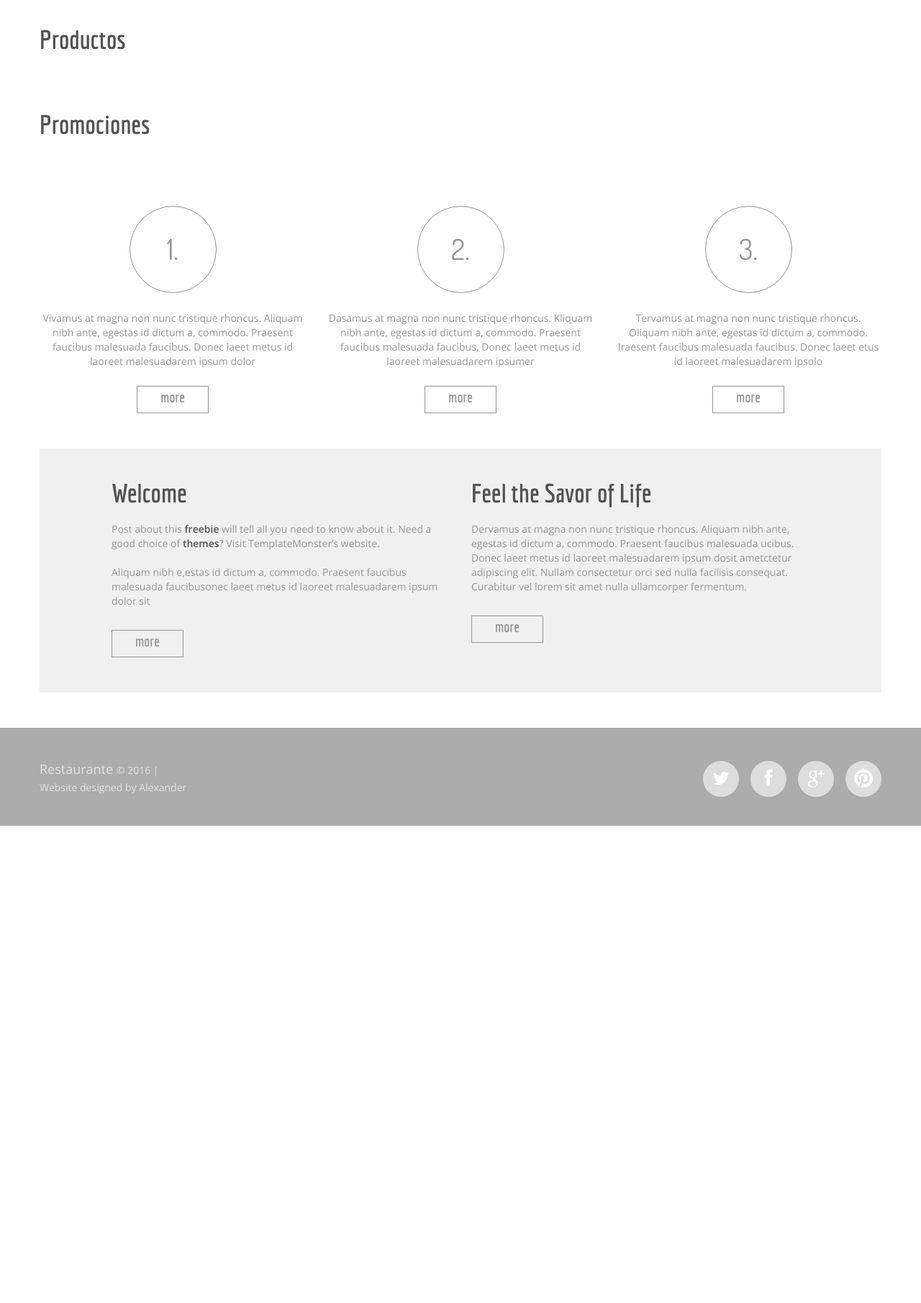
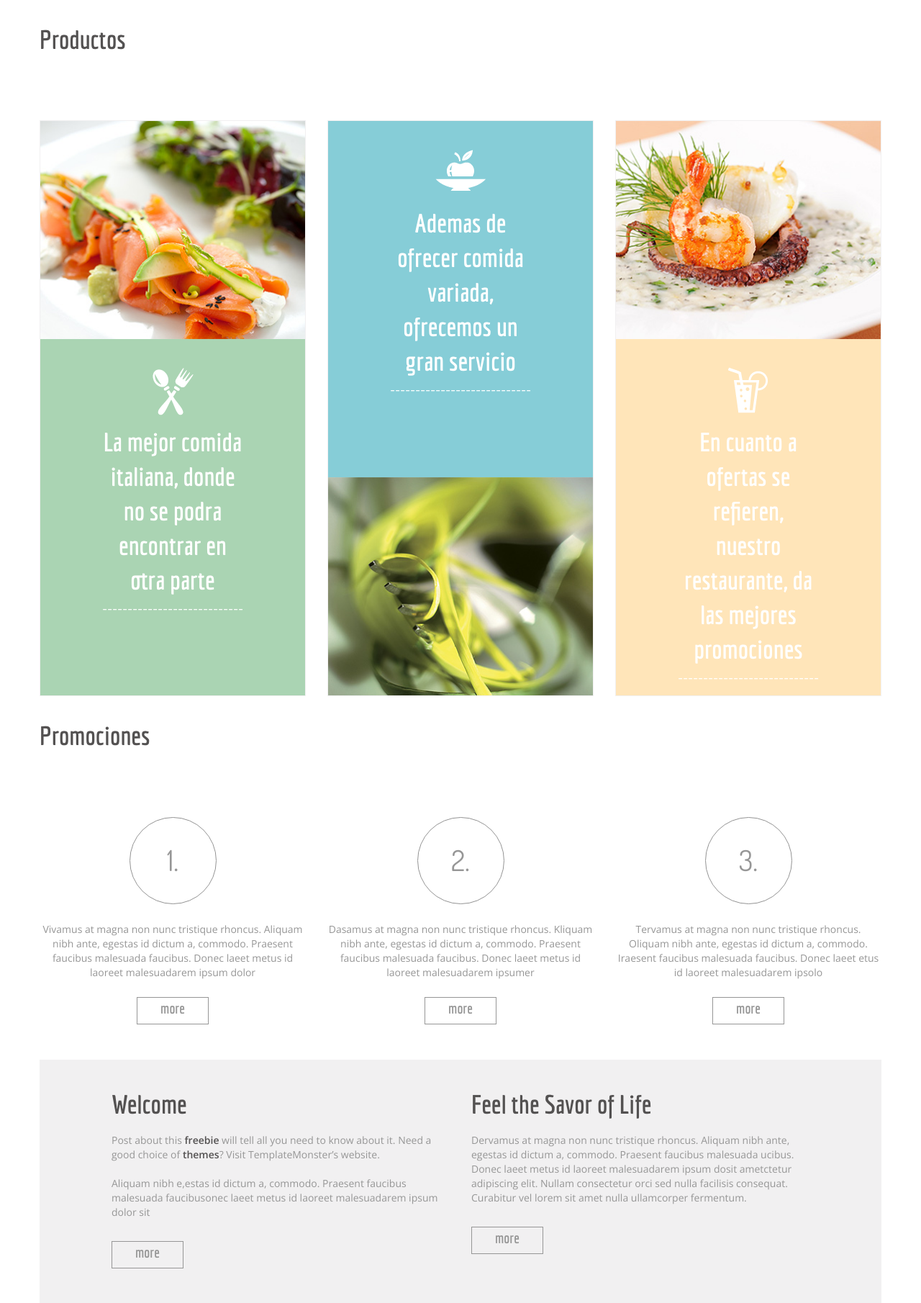
Before and after one commit to Kvelasquez92/marketing, a Django app: page /home/ in a window 1280 px wide. Shown: the part 141-1951 px from the top of the page at 72% size. Before the commit the page ends 1288 px from the top, so only its background shows below. Run offline with Django 3.2, Linux system fonts and the light colour scheme; data that the repository does not hold is empty.

Commit message:
mejorando index

```diff
--- a/templates/home/index.html
+++ b/templates/home/index.html
@@ -92,6 +92,52 @@
     <div class="grid_12">
       <h2>Productos </h2>
     </div>
+
+
+      <div class="grid_4">
+        <div class="banner">
+      <div class="gall_block">
+          <img src="{%static 'images/page1_img1.jpg'%}" alt="">
+          <div class="bann_capt ">
+            <div class="maxheight">
+              <img src="{%static 'images/icon1.png'%}" alt="">
+              <div class="bann_title">La mejor comida italiana, donde no se podra encontrar
+              en otra parte</div>
+
+            </div>
+          </div>
+        </div>
+     </div>
+      </div>
+      <div class="grid_4">
+        <div class="banner">
+      <div class="gall_block">
+          <div class="bann_capt  bn__1">
+            <div class="maxheight">
+              <img src="{%static 'images/icon2.png'%}" alt="">
+              <div class="bann_title">Ademas de ofrecer comida variada, ofrecemos un gran servicio</div>
+
+            </div>
+          </div>
+          <img src="{%static 'images/page1_img2.jpg'%}" alt="">
+        </div>
+    </div>
+      </div>
+      <div class="grid_4">
+        <div class="banner ">
+      <div class="gall_block">
+          <img src="{%static 'images/page1_img3.jpg'%}" alt="">
+          <div class="bann_capt  bn__2">
+            <div class="maxheight">
+              <img src="{%static 'images/icon3.png'%}" alt="">
+              <div class="bann_title">En cuanto a ofertas se refieren, nuestro restaurante, da las mejores
+              promociones</div>
+
+            </div>
+          </div>
+      </div>
+        </div>
+      </div>
 
     {%for producto in object_list%}
         <div class="grid_4">
```
